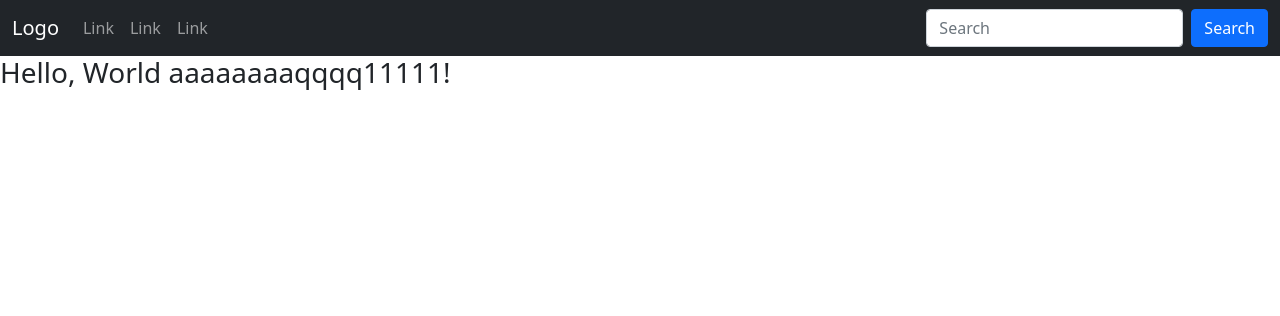
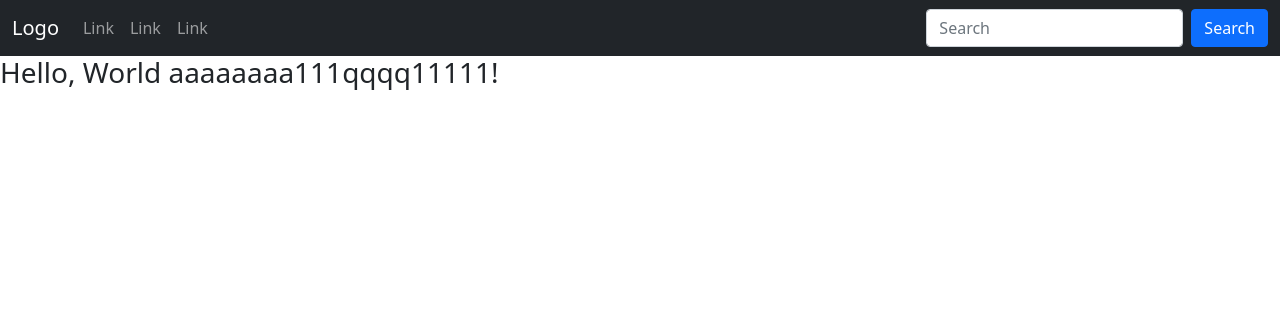
Before and after one commit to anh-khoa-nguyen/OFOProject, a Flask app: page / in a window 1280 px wide. Shown: the top 316 px of the page. Run offline with Flask 3, Linux system fonts and the light colour scheme.

Commit message:
Update index.html 11

```diff
--- a/OFO/templates/index.html
+++ b/OFO/templates/index.html
@@ -35,7 +35,7 @@
     </div>
   </div>
 </nav>
-<h3>Hello, World aaaaaaaaqqqq11111!</h3>
+<h3>Hello, World aaaaaaaa111qqqq11111!</h3>
 
 </body>
 </html>
```
